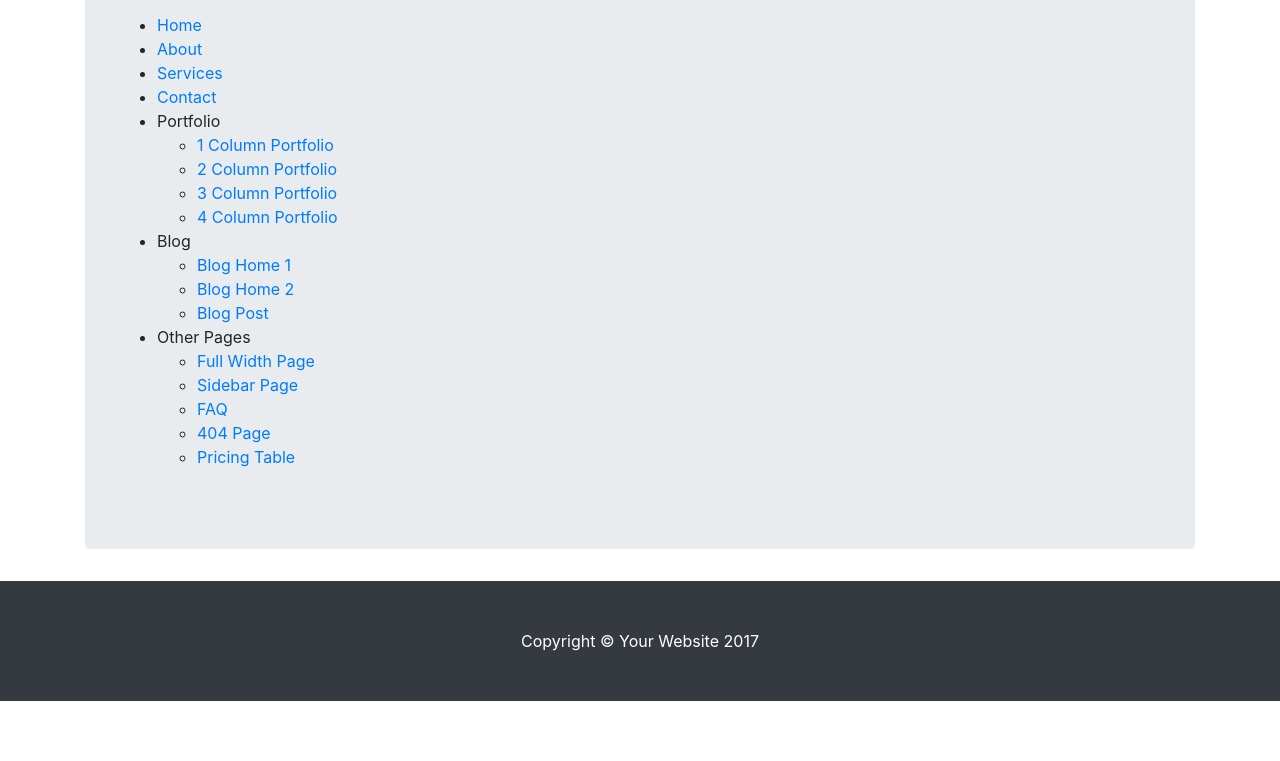
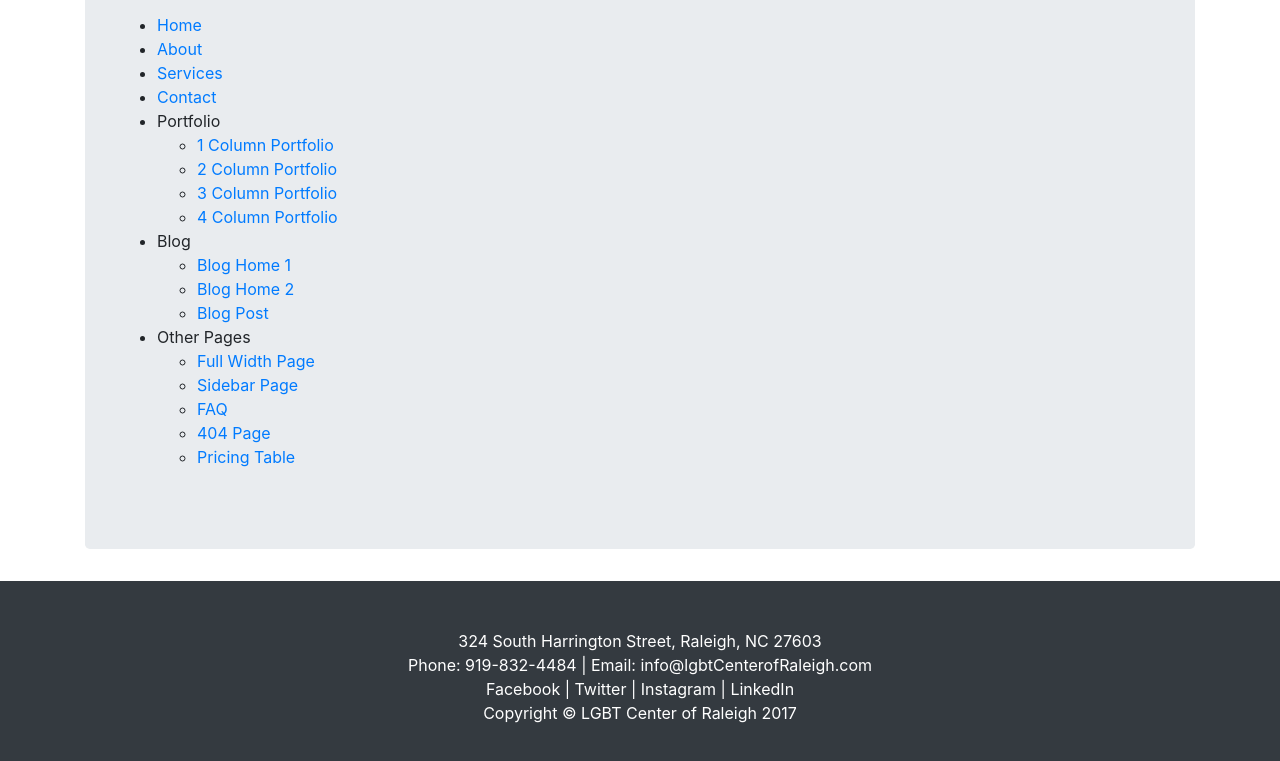
Before and after one commit to victoriarainc/lgbtCenterofRaleigh, a website: page CopyBootstrapModernBusiness/404.html in a window 1280 px wide. Shown: the part 409-1170 px from the top of the page. Before the commit the page ends 1110 px from the top, so only its background shows below. Drawn offline with Linux system fonts and the light colour scheme.

Commit message:
fixed Footer on all pages

```diff
--- a/CopyBootstrapModernBusiness/404.html
+++ b/CopyBootstrapModernBusiness/404.html
@@ -174,7 +174,10 @@
     <!-- Footer -->
     <footer class="py-5 bg-dark">
       <div class="container">
-        <p class="m-0 text-center text-white">Copyright &copy; Your Website 2017</p>
+        <p class="m-0 text-center text-white">324 South Harrington Street, Raleigh, NC 27603</p>
+        <p class="m-0 text-center text-white">Phone: 919-832-4484 | Email: info@lgbtCenterofRaleigh.com</p>
+          <p class="m-0 text-center text-white">Facebook | Twitter | Instagram | LinkedIn</p>
+        <p class="m-0 text-center text-white">Copyright &copy; LGBT Center of Raleigh 2017</p>
       </div>
       <!-- /.container -->
     </footer>
```
Also changed, not shown: CopyBootstrapModernBusiness/blog-home-1.html (+4 -1 lines), CopyBootstrapModernBusiness/blog-home-2.html (+4 -1 lines), CopyBootstrapModernBusiness/blog-post.html (+4 -1 lines), CopyBootstrapModernBusiness/events.html (+4 -1 lines), CopyBootstrapModernBusiness/faq.html (+4 -1 lines), CopyBootstrapModernBusiness/full-width.html (+4 -1 lines), CopyBootstrapModernBusiness/portfolio-1-col.html (+4 -1 lines), CopyBootstrapModernBusiness/portfolio-2-col.html (+4 -1 lines), CopyBootstrapModernBusiness/portfolio-3-col.html (+4 -1 lines), CopyBootstrapModernBusiness/portfolio-4-col.html (+4 -1 lines), CopyBootstrapModernBusiness/services.html (+4 -1 lines), CopyBootstrapModernBusiness/sidebar.html (+4 -1 lines).
